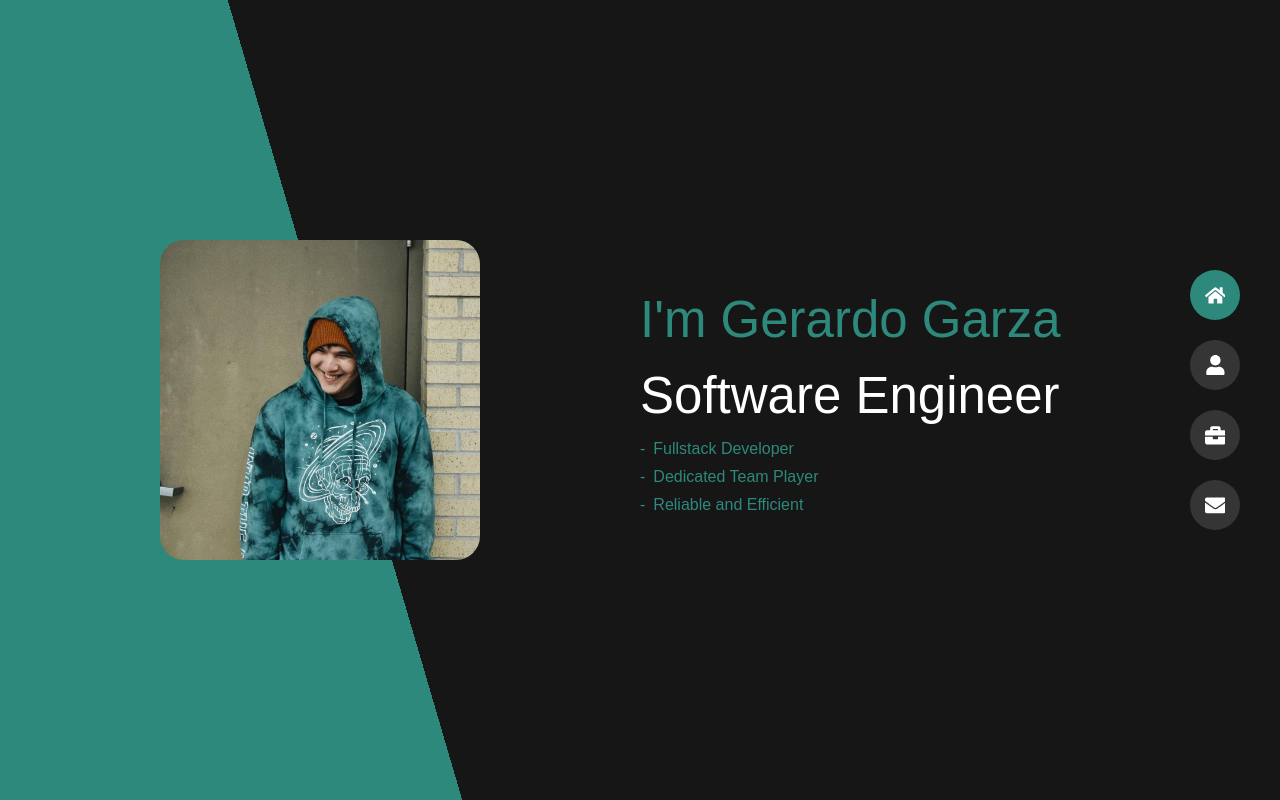
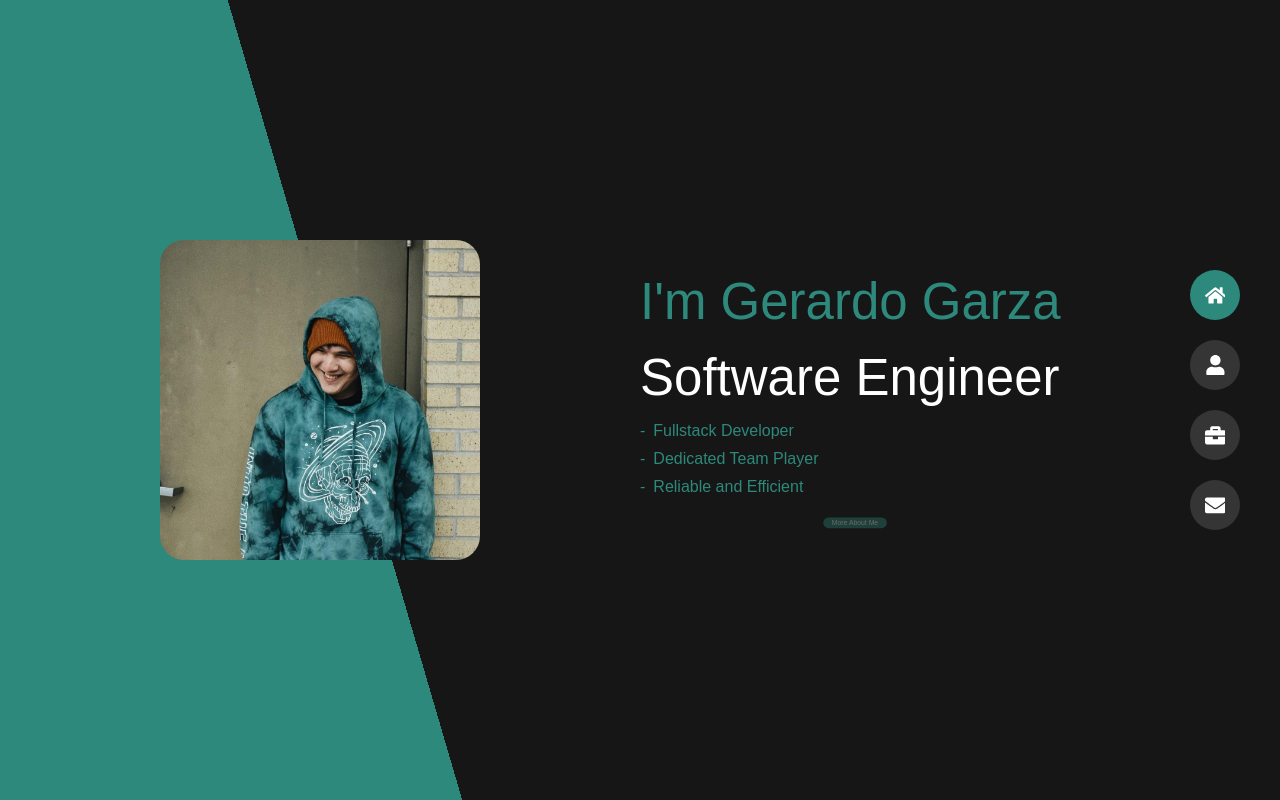
Before and after one commit to owlsCloud/GerardoGarza, a React (Create React App) app: page / in a window 1280 px wide. Built offline with nearby package versions, Linux system fonts and the light colour scheme; the HTML template or start-up script is replaced by a standard one.

Commit message:
minor changes home page

```diff
--- a/src/components/MainPage.js
+++ b/src/components/MainPage.js
@@ -1,6 +1,6 @@
 import React from "react";
 import Zoom from "react-reveal/Zoom";
-
+import { Link } from "react-router-dom";
 import me from "../assets/me.jpg";
 function MainPage() {
   return (
@@ -26,9 +26,17 @@ function MainPage() {
             </li>
           </Zoom>
           <Zoom delay={4000}>
-            <li className="before:content-['-'] before:mr-2">
+            <li className="before:content-['-'] before:mr-2 mb-2">
               Reliable and Efficient
             </li>
+          </Zoom>
+          <Zoom delay={5250}>
+            <Link
+              to={"about"}
+              className="rounded-full bg-primary text-white py-1 px-5 mt-10"
+            >
+              More About Me
+            </Link>
           </Zoom>
         </ul>
       </div>
--- a/src/index.css
+++ b/src/index.css
@@ -13,9 +13,7 @@
 :root {
   background-color: #161616;
 }
-#aboutMe {
-  background-color: #161616;
-}
+
 #home {
   background-image: url("./assets/background.png");
 }
```
